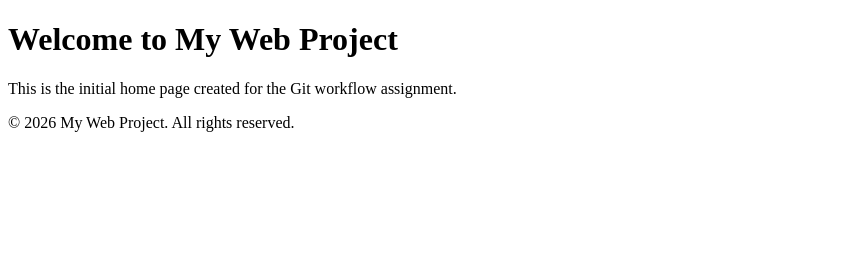
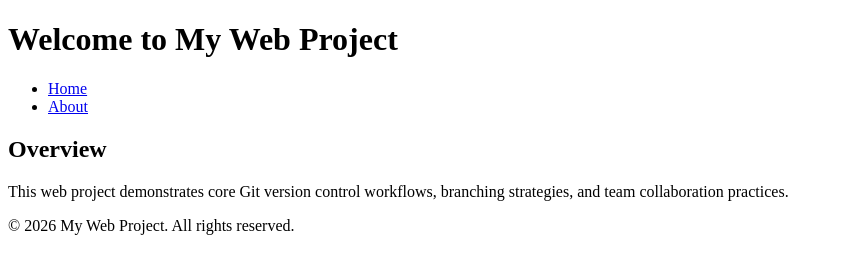
Before and after one commit to vanshkamra12/git-workflow-assignment, a plain HTML site: page index.html in a window 1280 px wide. Shown: the whole page, without its empty margins (0-843 px from the left). Drawn offline with Linux system fonts and the light colour scheme.

Commit message:
Update index.html: Add navigation bar and overview section

```diff
--- a/index.html
+++ b/index.html
@@ -8,9 +8,18 @@
 <body>
     <header>
         <h1>Welcome to My Web Project</h1>
+        <nav>
+            <ul>
+                <li><a href="index.html">Home</a></li>
+                <li><a href="about.html">About</a></li>
+            </ul>
+        </nav>
     </header>
     <main>
-        <p>This is the initial home page created for the Git workflow assignment.</p>
+        <section>
+            <h2>Overview</h2>
+            <p>This web project demonstrates core Git version control workflows, branching strategies, and team collaboration practices.</p>
+        </section>
     </main>
     <footer>
         <p>&copy; 2026 My Web Project. All rights reserved.</p>
```
